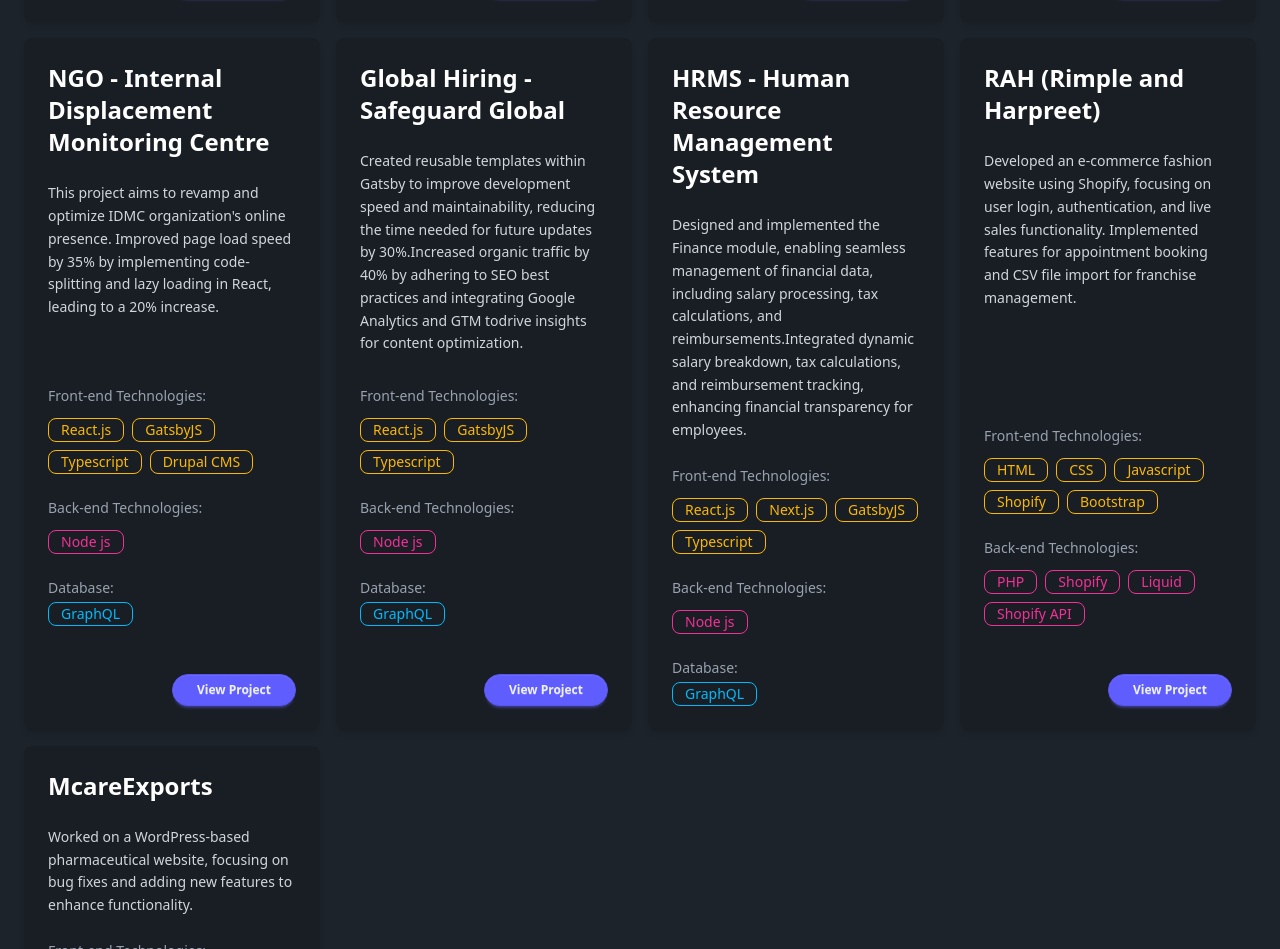
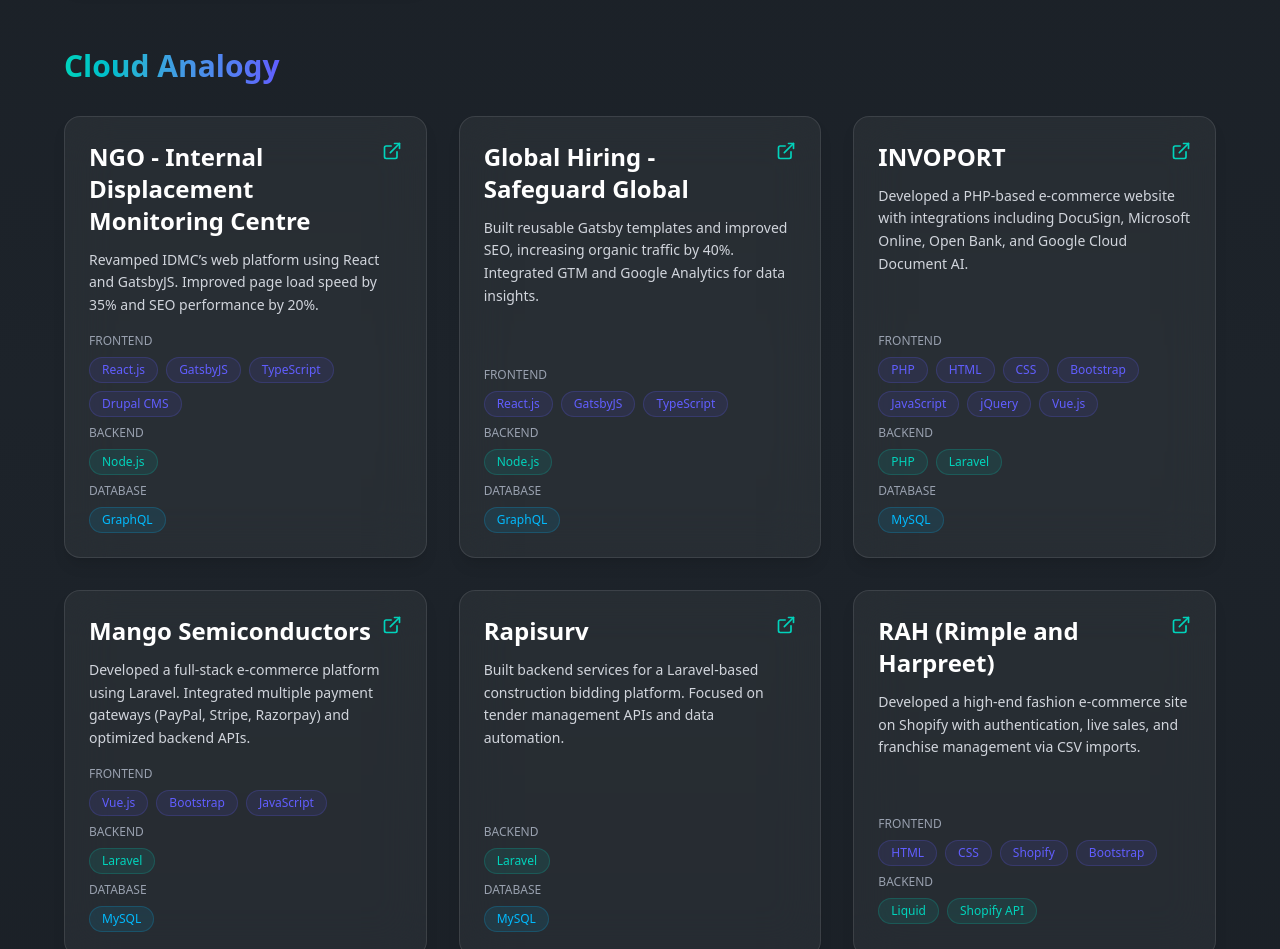
Before and after one commit to 2chandan1/Portfolio, a React (Vite) app: page / in a window 1280 px wide. Shown: the part 3903-4852 px from the top of the page. Built offline with nearby package versions, Linux system fonts and the light colour scheme.

Commit message:
Project Changes

```diff
--- a/src/components/Projects.jsx
+++ b/src/components/Projects.jsx
@@ -1,11 +1,40 @@
-import React from "react";
+import { motion } from "framer-motion";
+import { ExternalLink } from "lucide-react";
 
-const projects = [
+// === PROJECT DATA ===
+const currentCompanyProjects = [
+{
+  title: "Bakuun – Product-Based Travel Tech Platform",
+    description: `At Bakuun, I work as a Full Stack Developer on the Marketplace, B-Aggregate , B-Integrate and Admin Panel.
+I build and optimize features for the unified travel distribution platform that connects hotels and travel providers globally.
+My contributions include integrating scalable APIs, automating booking flows, and enhancing the Extranet dashboard with secure, real-time data management.`,
+    Front_tech: ["Vue.js", "React.js", "Tailwind CSS"],
+    Back_tech: ["Laravel", "Node.js"],
+    Database: ["MongoDB", "MySQL"],
+    link: "https://bakuun.com/",
+}
+];
+
+const previousCompanyProjects = [
+    {
+    title: "NGO - Internal Displacement Monitoring Centre",
+    description: `Revamped IDMC’s web platform using React and GatsbyJS. Improved page load speed by 35% and SEO performance by 20%.`,
+    Front_tech: ["React.js", "GatsbyJS", "TypeScript", "Drupal CMS"],
+    Back_tech: ["Node.js"],
+    Database: ["GraphQL"],
+    link: "https://www.internal-displacement.org/",
+  },
+  {
+    title: "Global Hiring - Safeguard Global",
+    description: `Built reusable Gatsby templates and improved SEO, increasing organic traffic by 40%. Integrated GTM and Google Analytics for data insights.`,
+    Front_tech: ["React.js", "GatsbyJS", "TypeScript"],
+    Back_tech: ["Node.js"],
+    Database: ["GraphQL"],
+    link: "https://safeguardglobal.com/",
+  },
   {
     title: "INVOPORT",
-    description: `Developed an e-commerce website using core PHP with extensive API integrations including DocuSign,
-          Microsoft Online, Open Bank, and Google Cloud Document AI. Handled both front-end and back-end
-          development, ensuring smooth user experiences.`,
+    description: `Developed a PHP-based e-commerce website with integrations including DocuSign, Microsoft Online, Open Bank, and Google Cloud Document AI.`,
     Front_tech: [
       "PHP",
       "HTML",
@@ -13,139 +42,99 @@
       "Bootstrap",
       "JavaScript",
       "jQuery",
-      "Ajax",
-      "Vue js",
+      "Vue.js",
     ],
-    Back_tech: ["PHP", "LARAVEL"],
+    Back_tech: ["PHP", "Laravel"],
     Database: ["MySQL"],
     link: "https://invoport.com/",
   },
   {
     title: "Mango Semiconductors",
-    description: `Developed a full-stack e-commerce platform using Laravel, handling both front-end and back-end.
-Integrated PayPal, Stripe, Razorpay, and 6 e-commerce APIs for seamless payment and order
-processing. Implemented user login, registration, and account management features.
-Pioneered the development of a comprehensive website`,
-    Front_tech: [
-      "PHP",
-      "HTML",
-      "CSS",
-      "Bootstrap",
-      "JavaScript",
-      "jQuery",
-      "Ajax",
-      "Vue js",
-    ],
-    Back_tech: ["PHP", "LARAVEL"],
+    description: `Developed a full-stack e-commerce platform using Laravel. Integrated multiple payment gateways (PayPal, Stripe, Razorpay) and optimized backend APIs.`,
+    Front_tech: ["Vue.js", "Bootstrap", "JavaScript"],
+    Back_tech: ["Laravel"],
     Database: ["MySQL"],
     link: "https://www.mangofy.in/",
   },
   {
     title: "Rapisurv",
-    description: `Developed the back-end of a Laravel-based e-commerce platform for construction services, focusing on
-tender and bidding functionality. Worked on bug fixes and data uploading, ensuring smooth operations.
-● Created APIs (CRUD) for managing tenders, bidders, and invitations.`,
-    Front_tech: [],
-    Back_tech: ["PHP", "LARAVEL"],
+    description: `Built backend services for a Laravel-based construction bidding platform. Focused on tender management APIs and data automation.`,
+    Back_tech: ["Laravel"],
     Database: ["MySQL"],
     link: "https://www.rapisurv.com/",
   },
   {
-    title: "PRIME BPM",
-    description: `Worked as a Laravel backend developer, focusing on API integration and creation for the website.
-Optimized both code and APIs to ensure performance and scalability, adhering to industry standards.`,
-    Front_tech: [],
-    Back_tech: ["PHP", "LARAVEL"],
-    Database: ["SQL LITE"],
-    link: "https://www.primebpm.com/",
-  },
-  {
-    title: "NGO - Internal Displacement Monitoring Centre",
-    description: `This project aims to revamp and optimize IDMC organization's online presence. Improved page load speed by 35% by implementing code-splitting and lazy loading in React, leading to a 20% increase.`,
-    Front_tech: ["React.js", "GatsbyJS", "Typescript", "Drupal CMS"],
-    Back_tech: ["Node js"],
-    Database: ["GraphQL"],
-    link: "https://www.internal-displacement.org/",
-  },
-  {
-    title: "Global Hiring - Safeguard Global",
-    description: `Created reusable templates within Gatsby to improve development speed and maintainability, reducing the time needed
-for future updates by 30%.Increased organic traffic by 40% by adhering to SEO best practices and integrating Google Analytics and GTM todrive insights for content optimization.`,
-    Front_tech: ["React.js", "GatsbyJS", "Typescript"],
-    Back_tech: ["Node js"],
-    Database: ["GraphQL"],
-    link: "https://safeguardglobal.com/",
+    title: "RAH (Rimple and Harpreet)",
+    description: `Developed a high-end fashion e-commerce site on Shopify with authentication, live sales, and franchise management via CSV imports.`,
+    Front_tech: ["HTML", "CSS", "Shopify", "Bootstrap"],
+    Back_tech: ["Liquid", "Shopify API"],
+    link: "https://www.rimpleandharpreet.com/",
   },
   {
     title: "HRMS - Human Resource Management System",
-    description: `Designed and implemented the Finance module, enabling seamless management of financial data, including salary
-processing, tax calculations, and reimbursements.Integrated dynamic salary breakdown, tax calculations, and reimbursement tracking, enhancing financial transparency
-for employees.
-`,
-    Front_tech: ["React.js", "Next.js", "GatsbyJS", "Typescript"],
-    Back_tech: ["Node js"],
+    description: `Designed and implemented the Finance module with salary management, tax calculations, and reimbursement tracking. Built using React and Node.`,
+    Front_tech: ["React.js", "Next.js", "GatsbyJS", "TypeScript"],
+    Back_tech: ["Node.js"],
     Database: ["GraphQL"],
-    link: " ",
-  },
-  {
-    title: "RAH (Rimple and Harpreet)",
-    description: `Developed an e-commerce fashion website using Shopify, focusing on user login, authentication, and live sales functionality. Implemented features for appointment booking and CSV file import for
-franchise management.`,
-    Front_tech: ["HTML", "CSS", "Javascript", "Shopify", "Bootstrap"],
-    Back_tech: ["PHP", "Shopify", "Liquid", "Shopify API"],
-    link: "https://www.rimpleandharpreet.com/",
+    link: "",
   },
   {
     title: "McareExports",
-    description: `Worked on a WordPress-based pharmaceutical website, focusing on bug fixes and adding new features
-        to enhance functionality.`,
-    Front_tech: [
-      "PHP",
-      "WordPress",
-      "HTML",
-      "CSS",
-      "Javascript",
-      "Shopify",
-      "Bootstrap",
-    ],
-    Back_tech: ["PHP", "Woocommerce", "wordpress"],
+    description: `Enhanced a WordPress-based pharmaceutical website with new features and bug fixes to improve overall functionality.`,
+    Front_tech: ["PHP", "WordPress", "Bootstrap"],
+    Back_tech: ["WooCommerce"],
     Database: ["MySQL"],
     link: "https://mcareexports.com/",
   },
 ];
 
-const Projects = () => {
-  return (
-    <div className="px-6" data-aos="fade-up">
-      <h2 className="text-3xl font-bold text-center mb-10">Projects</h2>
-      <div className="grid md:grid-cols-4 gap-4">
-        {projects.map((project, index) => (
-          <div
-            key={index}
-            className="card bg-base-200 shadow-md hover:shadow-xl transition duration-300 "
-            data-aos="zoom-in"
-            data-aos-delay={index * 50}
+const personalProjects = [
+
+];
+
+// === PROJECT CARD COMPONENT ===
+const ProjectCard = ({ project, index }) => (
+  <motion.div
+    initial={{ opacity: 0, y: 40 }}
+    whileInView={{ opacity: 1, y: 0 }}
+    whileHover={{ scale: 1.03 }}
+    transition={{ duration: 0.5, delay: index * 0.05 }}
+    className="group relative overflow-hidden rounded-2xl bg-white/5 backdrop-blur-xl border border-white/10 shadow-lg hover:shadow-2xl transition-all duration-300"
   >
-            <div className="card-body space-y-4">
-              <h3 className="card-title text-2xl font-semibold text-white">
+    <div className="p-6 flex flex-col h-full">
+      {/* Header */}
+      <div className="flex justify-between items-start mb-3">
+        <h3 className="text-2xl font-bold text-white group-hover:text-primary transition-colors duration-300">
           {project.title}
         </h3>
+        {project.link && (
+          <a
+            href={project.link}
+            target="_blank"
+            rel="noreferrer"
+            className="text-accent hover:text-primary transition-colors"
+          >
+            <ExternalLink size={20} />
+          </a>
+        )}
+      </div>
 
-              <p className="text-gray-300 leading-relaxed">
+      {/* Description */}
+      <p className="text-gray-300 text-sm leading-relaxed mb-4 flex-grow">
         {project.description}
       </p>
 
+      {/* Tech */}
       {project.Front_tech?.length > 0 && (
-                <div>
-                  <h4 className="font-medium text-sm text-gray-400 mb-3">
-                    Front-end Technologies:
+        <div className="mb-2">
+          <h4 className="text-xs uppercase text-gray-400 mb-2 font-medium">
+            Frontend
           </h4>
-
           <div className="flex flex-wrap gap-2">
             {project.Front_tech.map((tech, i) => (
               <span
                 key={i}
-                        className="badge badge-warning badge-outline text-sm px-3 py-1"
+                className="px-3 py-1 text-xs rounded-full bg-primary/10 border border-primary/20 text-primary"
               >
                 {tech}
               </span>
@@ -155,15 +144,15 @@
       )}
 
       {project.Back_tech?.length > 0 && (
-                <div>
-                  <h4 className="font-medium text-sm text-gray-400 mb-3">
-                    Back-end Technologies:
+        <div className="mb-2">
+          <h4 className="text-xs uppercase text-gray-400 mb-2 font-medium">
+            Backend
           </h4>
           <div className="flex flex-wrap gap-2">
             {project.Back_tech.map((tech, i) => (
               <span
                 key={i}
-                        className="badge badge-secondary badge-outline text-sm px-3 py-1 "
+                className="px-3 py-1 text-xs rounded-full bg-accent/10 border border-accent/20 text-accent"
               >
                 {tech}
               </span>
@@ -171,16 +160,17 @@
           </div>
         </div>
       )}
+
       {project.Database?.length > 0 && (
         <div>
-                  <h4 className="font-medium text-sm text-gray-400 mb-1">
-                    Database:
+          <h4 className="text-xs uppercase text-gray-400 mb-2 font-medium">
+            Database
           </h4>
           <div className="flex flex-wrap gap-2">
             {project.Database.map((db, i) => (
               <span
                 key={i}
-                        className="badge badge-info badge-outline text-sm px-3 py-1"
+                className="px-3 py-1 text-xs rounded-full bg-info/10 border border-info/20 text-info"
               >
                 {db}
               </span>
@@ -188,24 +178,50 @@
           </div>
         </div>
       )}
-              {project.link?.trim() && (
-                <div className="card-actions justify-end mt-6">
-                  <a
-                    href={project.link ?? "#"}
-                    className="btn btn-sm btn-primary rounded-full px-6"
-                    target="_blank"
-                    rel="noreferrer"
-                  >
-                    View Project
-                  </a>
     </div>
-              )}
-            </div>
-          </div>
-        ))}
+  </motion.div>
+);
+
+// === MAIN SECTION ===
+const Projects = () => {
+  return (
+    <div className="bg-gradient-to-b from-base-200 via-base-100 to-base-200 py-20 px-6">
+      <div className="max-w-6xl mx-auto">
+        {/* Title */}
+        <h2 className="text-3xl font-bold text-center mb-14 text-transparent bg-clip-text bg-gradient-to-r from-primary to-accent">
+          Projects & Work Experience
+        </h2>
+
+        {/* 1️⃣ Current Company */}
+        <Section title="Bakuun" projects={currentCompanyProjects} />
+
+        {/* 2️⃣ Previous Company */}
+        <Section
+          title="Cloud Analogy"
+          projects={previousCompanyProjects}
+        />
+
+        {/* 3️⃣ Personal Projects */}
+        {/* <Section title="Personal & Freelance Projects" projects={personalProjects} /> */}
       </div>
     </div>
   );
 };
 
+// === SUB SECTION COMPONENT ===
+const Section = ({ title, projects }) => (
+  <div className="mb-16">
+    <h3 className="text-3xl font-semibold mb-8 text-white">
+      <span className="text-transparent bg-clip-text bg-gradient-to-r from-accent to-primary">
+        {title}
+      </span>
+    </h3>
+    <div className="grid md:grid-cols-2 lg:grid-cols-3 gap-8">
+      {projects.map((project, i) => (
+        <ProjectCard key={i} project={project} index={i} />
+      ))}
+    </div>
+  </div>
+);
+
 export default Projects;
--- a/src/components/SkilsAndExperience.jsx
+++ b/src/components/SkilsAndExperience.jsx
@@ -35,7 +35,7 @@
     company: "Cloud Analogy",
     duration: "Jan 2022 – Jun 2025",
     details: [
-      "Built full-stack apps using Laravel and React.js.",
+      "Built full-stack apps using Laravel and React.js, Next.js, Shopify, Wordpress.",
       "Integrated APIs like DocuSign, Stripe, Revolut, etc.",
       "Developed scalable Shopify customizations and themes.",
     ],
```
Lines whose indentation alone changed are shown as unchanged.
